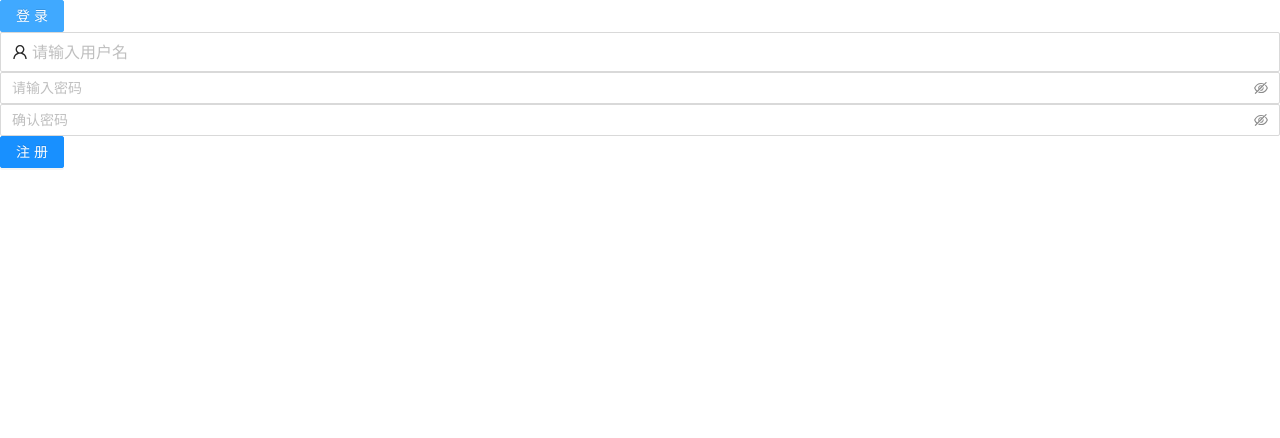
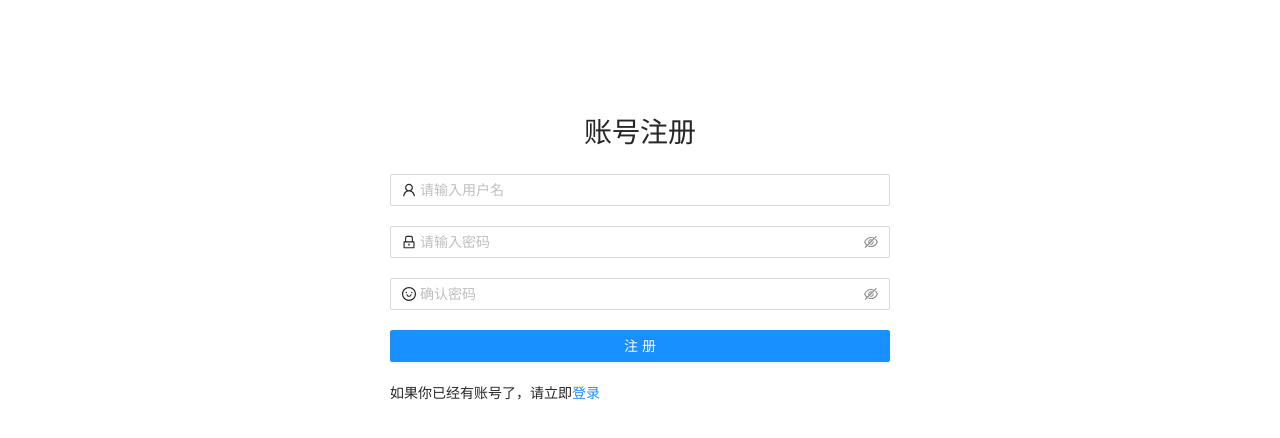
Before and after one commit to TITanZK/alarm-clock, a React (Create React App) app: page /signUp in a window 1280 px wide. Shown: the top 438 px of the page. Built offline with nearby package versions, Linux system fonts and the light colour scheme.

Commit message:
完成注册页

```diff
--- a/package.json
+++ b/package.json
@@ -45,6 +45,7 @@
   },
   "devDependencies": {
     "@types/antd": "^1.0.0",
-    "@types/react-router-dom": "^5.1.7"
+    "@types/react-router-dom": "^5.1.7",
+    "node-sass": "npm:dart-sass"
   }
 }
--- a/src/components/Index/Index.tsx
+++ b/src/components/Index/Index.tsx
@@ -1,14 +1,13 @@
 import React from 'react';
-import {Button} from 'antd';
 
 interface IndexRouter {
   history: any
 }
 
 class Index extends React.Component<IndexRouter> {
-  constructor(props: any) {
-    super(props);
-  }
+  // constructor(props: any) {
+  //   super(props);
+  // }
 
   login = () => {
     this.props.history.push('/login');
@@ -17,7 +16,6 @@
   render() {
     return (
       <div>
-        <Button type="primary" onClick={this.login}>登录</Button>
       </div>
     );
   }
--- a/src/components/SignUp/SignUp.tsx
+++ b/src/components/SignUp/SignUp.tsx
@@ -1,7 +1,9 @@
 import React from 'react';
 import {Input, Button} from 'antd';
-import {UserOutlined} from '@ant-design/icons';
+import {UserOutlined, LockOutlined,SmileOutlined } from '@ant-design/icons';
 import axios from 'config/axios'
+import {Link} from 'react-router-dom';
+import 'components/SignUp/signUp.scss'
 
 interface SignUpState {
   account: string,
@@ -49,19 +51,25 @@
 
   render() {
     return (
-      <div>
-        <Input size="large"
-               value={this.state.account}
+      <div id="signUp">
+        <h1>账号注册</h1>
+        <Input value={this.state.account}
+               allowClear
                onChange={this.onChangeAccount}
                placeholder="请输入用户名"
                prefix={<UserOutlined/>}/>
         <Input.Password value={this.state.password}
+                        allowClear
                         onChange={this.onChangePassword}
-                        placeholder="请输入密码"/>
+                        placeholder="请输入密码"
+                        prefix={<LockOutlined/>}/>
         <Input.Password value={this.state.password_confirmation}
+                        allowClear
                         onChange={this.onChangePasswordCon}
-                        placeholder="确认密码"/>
-        <Button type="primary" onClick={this.submit}>注册</Button>
+                        placeholder="确认密码"
+                        prefix={<SmileOutlined/>}/>
+        <Button className="signUpButton" type="primary" onClick={this.submit}>注册</Button>
+        <p>如果你已经有账号了，请立即<Link to='/login'>登录</Link></p>
       </div>
     );
   }
--- /dev/null
+++ b/src/components/SignUp/signUp.scss
@@ -0,0 +1,14 @@
+#signUp{
+  max-width: 500px;
+  margin: 50px auto;
+  padding: 50px 0;
+  >* {
+    margin: 10px 0;
+  }
+  >h1{
+    text-align: center;
+  }
+  >.signUpButton{
+    width: 100%;
+  }
+}
```
Also changed, not shown: 1 other file (tests, documents, lock files or other folders).
